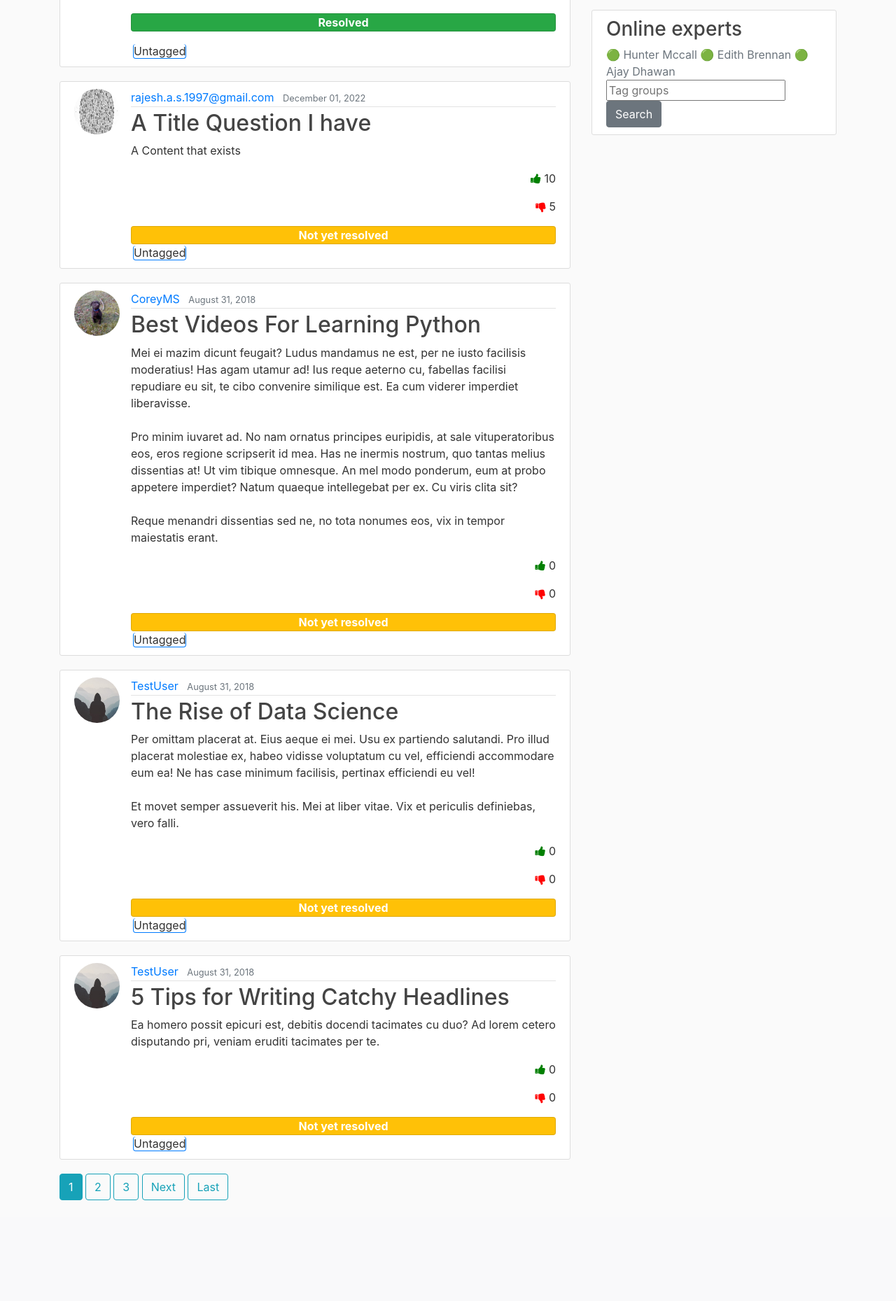
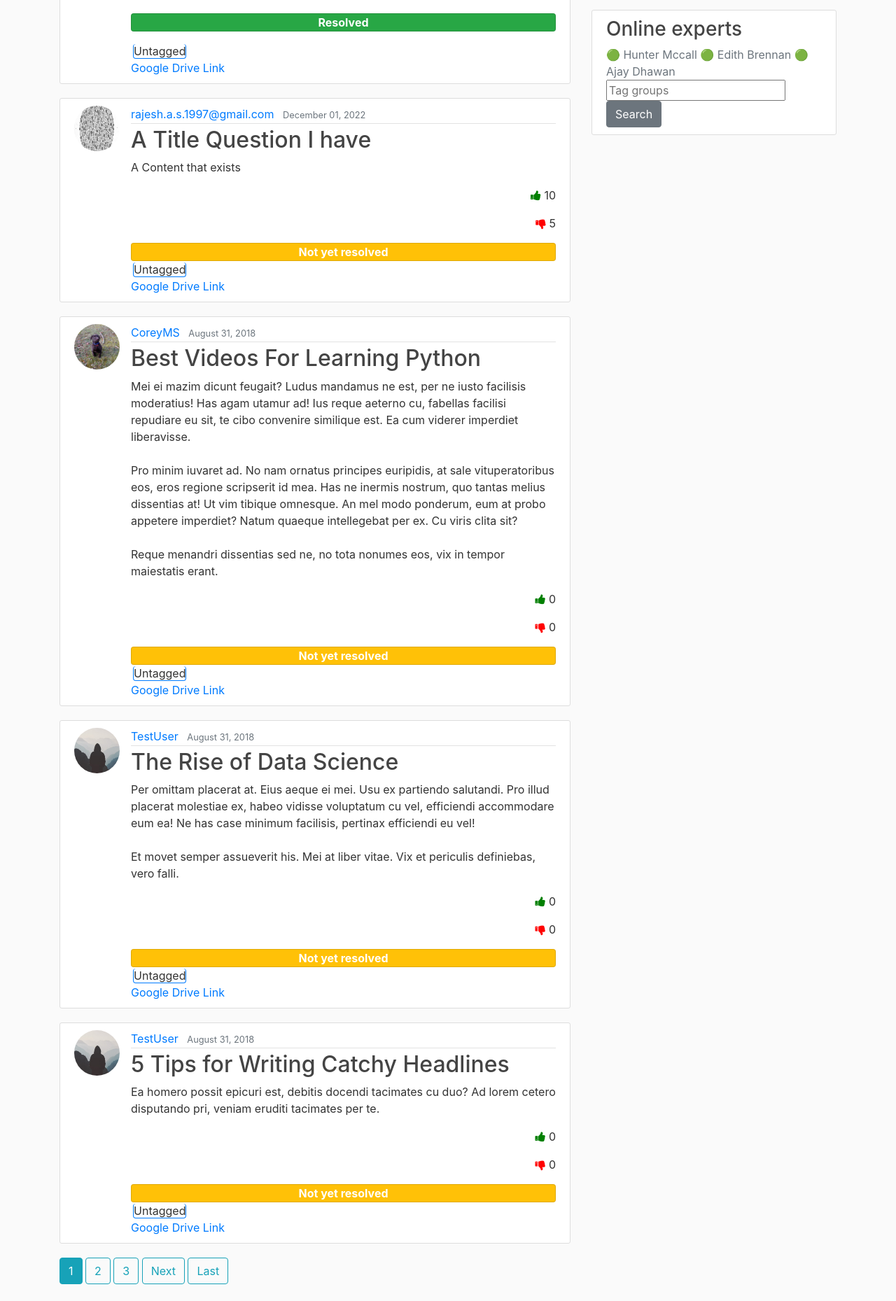
Before and after one commit to Rimshamaredia/Query_search_collaborator, a Django app: page / in a window 1280 px wide. Shown: the part 403-2262 px from the top of the page at 70% size. Before the commit the page ends 2118 px from the top, so only its background shows below. Run offline with Django 3.2, Linux system fonts and the light colour scheme; data comes from the database, SQL or seed files in the repository; some libraries are stand-ins or nearby versions.

Commit message:
Adding doc_link

```diff
--- a/blog/models.py
+++ b/blog/models.py
@@ -13,6 +13,7 @@ class Post(models.Model):
     dislikes = models.IntegerField(default=0)
     resolved = models.BooleanField(default=False)
     tags = models.CharField(max_length=1000, default='Untagged')
+    doc_link = models.URLField(max_length = 200)
 
     def __str__(self):
         return self.title
--- a/blog/templates/blog/home.html
+++ b/blog/templates/blog/home.html
@@ -44,6 +44,7 @@
               </span>
               {% endfor %}
             </div>
+            <a href={{ post.doc_link }}>Google Drive Link</a>
           </div>
         </article>
     {% endfor %}
--- a/blog/templates/blog/post_detail.html
+++ b/blog/templates/blog/post_detail.html
@@ -15,6 +15,7 @@
       </div>
       <h2 class="article-title">{{ object.title }}</h2>
       <p class="article-content">{{ object.content }}</p>
+      <a href={{ object.doc_link }}>Google Drive Link</a>
     </div>
   </article>
 {% endblock content %}
--- a/blog/templates/blog/user_posts.html
+++ b/blog/templates/blog/user_posts.html
@@ -11,6 +11,7 @@
             </div>
             <h2><a class="article-title" href="{% url 'post-detail' post.id %}">{{ post.title }}</a></h2>
             <p class="article-content">{{ post.content }}</p>
+            <a href={{ post.doc_link }}>Google Drive Link</a>
           </div>
         </article>
     {% endfor %}
--- a/blog/views.py
+++ b/blog/views.py
@@ -61,7 +61,7 @@ class PostDetailView(DetailView):
 
 class PostCreateView(LoginRequiredMixin, CreateView):
     model = Post
-    fields = ['title', 'content']
+    fields = ['title', 'content', 'doc_link']
 
     def form_valid(self, form):
         form.instance.author = self.request.user
@@ -70,7 +70,7 @@ class PostCreateView(LoginRequiredMixin, CreateView):
 
 class PostUpdateView(LoginRequiredMixin, UserPassesTestMixin, UpdateView):
     model = Post
-    fields = ['title', 'content']
+    fields = ['title', 'content', 'doc_link']
 
     def form_valid(self, form):
         form.instance.author = self.request.user
```
